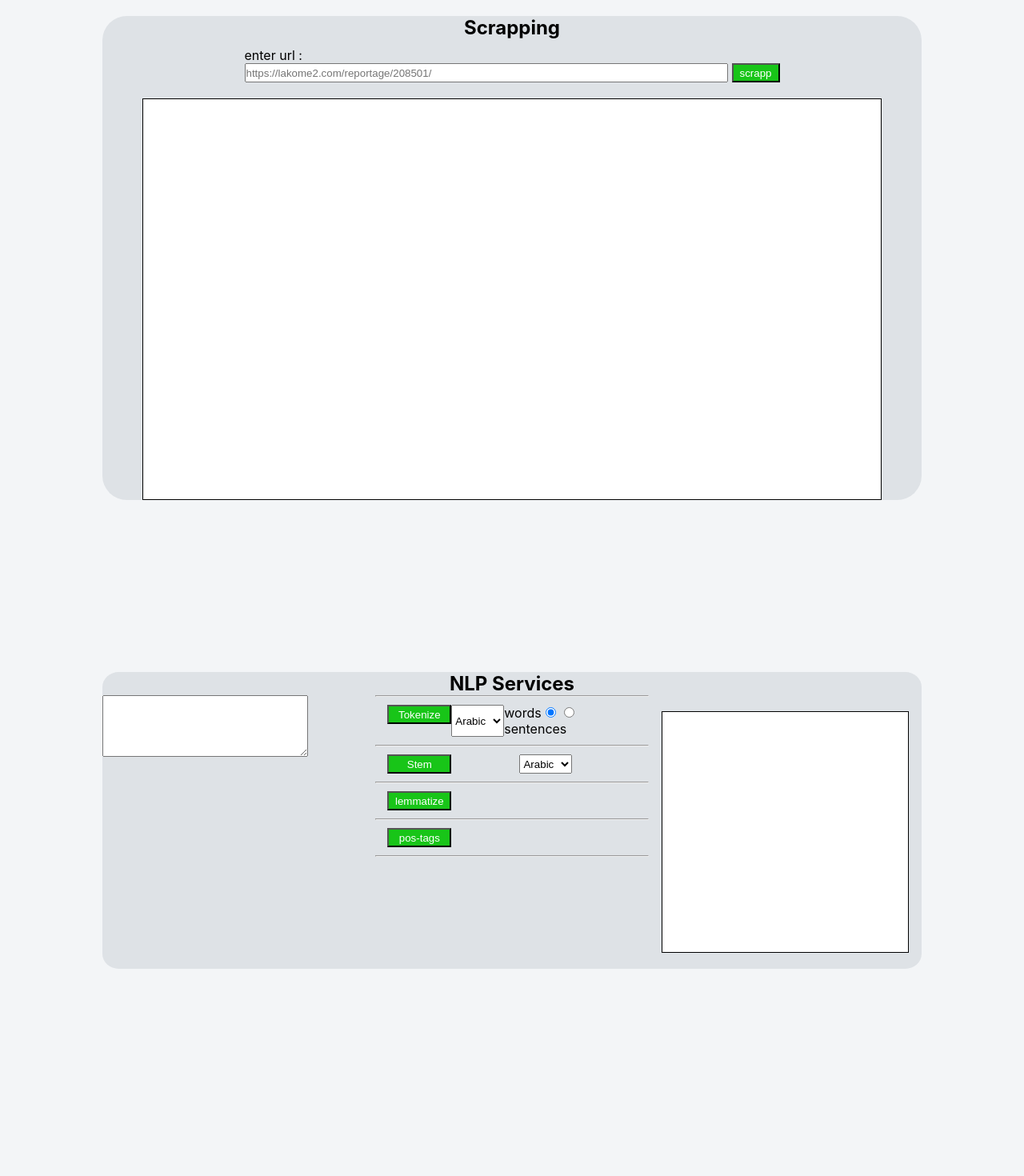
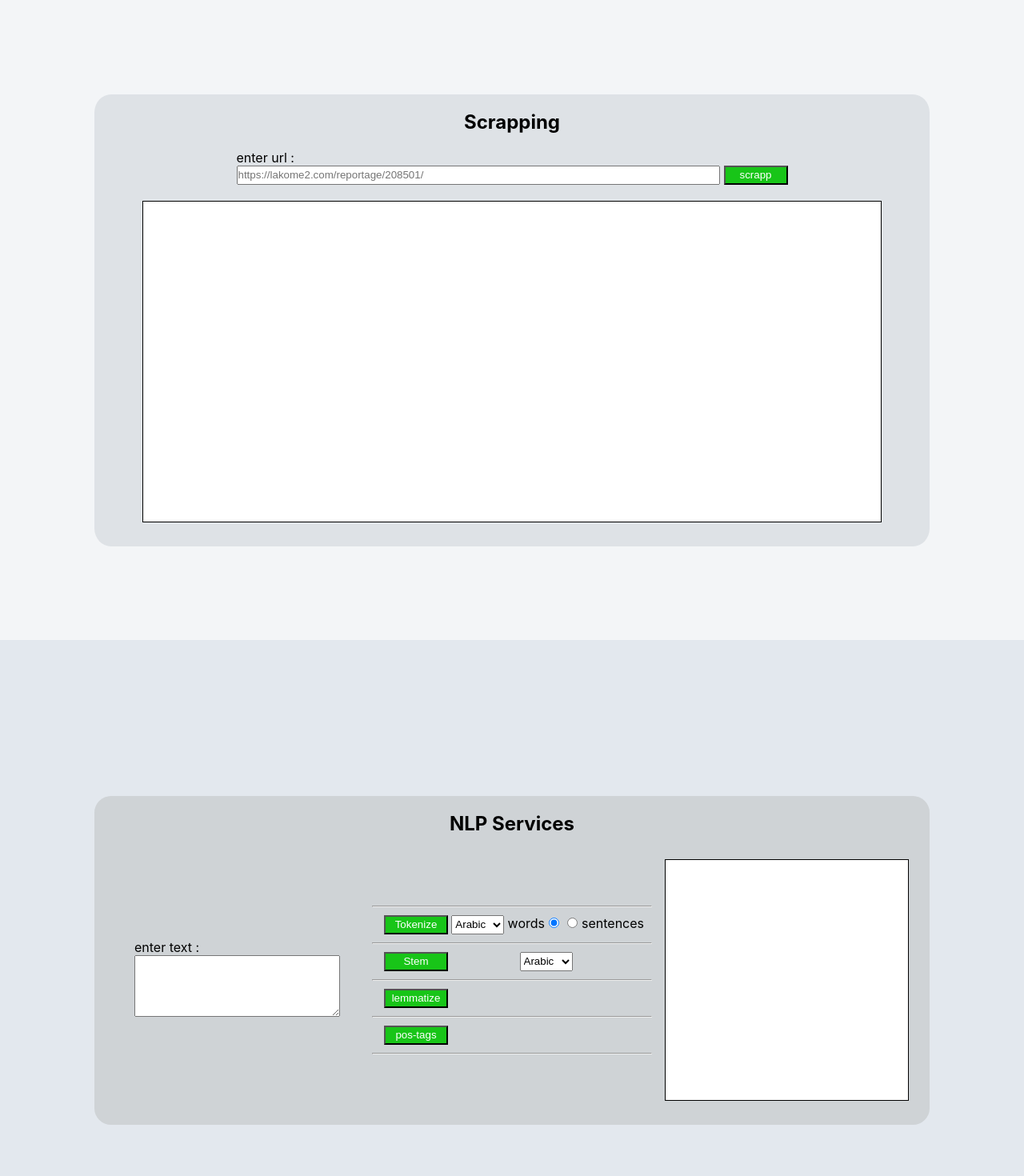
Before and after one commit to toihirhalim/detect-covid-fake-news, a React (Create React App) app in the folder client/: page / in a window 1280 px wide. Shown: the top 1470 px of the page at 80% size. Built offline with nearby package versions, Linux system fonts and the light colour scheme.

Commit message:
update design

```diff
--- a/client/src/App.css
+++ b/client/src/App.css
@@ -4,14 +4,24 @@
   padding: 0;
 }
 
-.scrapping {
-  padding-top: 20px;
+.scrapping{
   width: 100%;
   height: 100vh;
+  display: flex;
+  align-items: center;
+  background-color: rgb(243, 245, 247);
 }
 
+
+
 .nlp {
-  padding-top: 20px;
   width: 100%;
   height: 100vh;
+  display: flex;
+  align-items: center;
+  background-color: rgb(227, 232, 238);
 }
+
+button:hover {
+  background-color: rgb(24, 173, 24);
+}
--- a/client/src/App.js
+++ b/client/src/App.js
@@ -11,7 +11,6 @@ function App() {
       <div className="nlp">
         <NlpServices />
       </div>
-
     </div>
   );
 }
--- a/client/src/components/nlp/NlpServices.js
+++ b/client/src/components/nlp/NlpServices.js
@@ -1,7 +1,7 @@
 import React, { useState } from 'react'
 import Options from './Options';
 import Outpput from './Output';
-import './styles.css'
+import './nlp.css'
 
 export default function NlpServices() {
     const [textInput, setTextInput] = useState("")
@@ -14,7 +14,11 @@ export default function NlpServices() {
             <h2>NLP Services</h2>
             <div className="services">
                 <div className="service-input">
-                    <textarea value={textInput} cols="30" rows="5" onChange={e => setTextInput(e.target.value)} />
+                    <div>
+                        <p>enter text :</p>
+                        <textarea value={textInput} cols="30" rows="5" onChange={e => setTextInput(e.target.value)} />
+                    </div>
+
                 </div>
                 <div className="service-options">
                     <Options textInput={textInput} setOutput={setOutput} setArray={setArray} />
--- a/client/src/components/nlp/Options.js
+++ b/client/src/components/nlp/Options.js
@@ -3,12 +3,13 @@ import Lemmatizing from './options/Lemmatizing'
 import PosTag from './options/PosTag'
 import Stemming from './options/Stemming'
 import Tokenize from './options/Tokenize'
+import './nlp.css'
 
 
 export default function Options({ textInput, setOutput, setArray }) {
 
     return (
-        <div>
+        <div className="options-container">
             <hr />
             <Tokenize textInput={textInput} setOutput={setOutput} setArray={setArray} />
             <hr />
--- a/client/src/components/nlp/Output.js
+++ b/client/src/components/nlp/Output.js
@@ -1,5 +1,5 @@
 import React from 'react'
-import './styles.css'
+import './nlp.css'
 
 export default function Output({ output, array }) {
     return (
@@ -10,9 +10,9 @@ export default function Output({ output, array }) {
                         <div>
                             <p>{'['}</p>
                             {
-                                output.map(item => {
+                                output.map((item, index )=> {
                                     return (
-                                        <p className="result-field-item">'{item}',</p>
+                                        <p key={index} className="result-field-item">'{item}',</p>
                                     )
                                 })
                             }
@@ -23,9 +23,9 @@ export default function Output({ output, array }) {
                         <div>
                             <p>{'{'}</p>
                                {
-                                    output.map(item => {
+                                    output.map((item, index ) => {
                                         return (
-                                            <p className="result-field-item">'{item[0]}' : '{item[1]}'</p>
+                                            <p key={index} className="result-field-item">'{item[0]}' : '{item[1]}'</p>
                                         )
                                     })
                                }
--- a/client/src/components/nlp/styles.css
+++ b/client/src/components/nlp/nlp.css
@@ -2,16 +2,21 @@
 .services-container {
     width: 80%;
     margin: auto;
+    padding: 10px;
     border-radius: 2%/5%;
-    background-color: rgb(222, 226, 230);
+    background-color: rgb(207, 211, 214);
 }
-
+.service-input, .service-options, .service-output {
+    flex: 1;
+    display: flex;
+    justify-content: center;
+    align-items: center;
+}
+.options-container{
+    min-width: 350px;
+}
 .services {
     display: flex;
-}
-
-.service-input, .service-options, .service-output {
-    flex: 1;
 }
 
 .tokenization-container, .stemming-container, .lemmatzing-container, .pos-tag-container {
--- a/client/src/components/nlp/options/Lemmatizing.js
+++ b/client/src/components/nlp/options/Lemmatizing.js
@@ -1,6 +1,6 @@
 import React from 'react'
 import graphQlApi from '../../api/graphQL'
-import '../styles.css'
+import '../nlp.css'
 
 export default function Lemmatizing({ textInput, setOutput, setArray }) {
 
--- a/client/src/components/nlp/options/PosTag.js
+++ b/client/src/components/nlp/options/PosTag.js
@@ -1,6 +1,6 @@
 import React from 'react'
 import graphQlApi from '../../api/graphQL'
-import '../styles.css'
+import '../nlp.css'
 
 export default function PosTag({ textInput, setOutput, setArray }) {
 
--- a/client/src/components/nlp/options/Stemming.js
+++ b/client/src/components/nlp/options/Stemming.js
@@ -1,6 +1,6 @@
 import React, { useState } from 'react'
 import graphQlApi from '../../api/graphQL'
-import '../styles.css'
+import '../nlp.css'
 
 export default function Stemming({ textInput, setOutput, setArray }) {
     const [language, setLanguage] = useState('arabic')
@@ -25,7 +25,7 @@ export default function Stemming({ textInput, setOutput, setArray }) {
         <div className="stemming-container">
             <button className="options-btn" onClick={stem}>Stem</button>
             <select onChange={e => { setLanguage(e.target.value); }}>
-                <option value="arabic" selected>Arabic</option>
+                <option value="arabic">Arabic</option>
                 <option value="english">English</option>
             </select>
             <div>
--- a/client/src/components/nlp/options/Tokenize.js
+++ b/client/src/components/nlp/options/Tokenize.js
@@ -1,6 +1,6 @@
 import React, { useState } from 'react'
 import graphQlApi from '../../api/graphQL'
-import '../styles.css'
+import '../nlp.css'
 
 
 export default function Tokenize({ textInput, setOutput, setArray }) {
@@ -26,7 +26,7 @@ export default function Tokenize({ textInput, setOutput, setArray }) {
         <div className="tokenization-container">
             <button className="options-btn" onClick={tokenize}>Tokenize</button>
             <select onChange={e => { setLanguage(e.target.value); }}>
-                <option value="arabic" selected>Arabic</option>
+                <option value="arabic">Arabic</option>
                 <option value="english">English</option>
             </select>
             <div>
--- a/client/src/components/scrapping/scrapping.css
+++ b/client/src/components/scrapping/scrapping.css
@@ -1,12 +1,13 @@
 h2 {
     text-align: center;
+    padding: 10px;
   }
-
 
 .scrapping-container {
     width: 80%;
     margin: auto;
-    border-radius: 3%/5%;
+    border-radius: 2%/4%;
+    padding: 10px;
     background-color: rgb(222, 226, 230);
 }
 form {
@@ -18,8 +19,11 @@ form {
     background-color: rgb(24, 197, 24);
     color: white;
     height: 24px;
-    width: 60px;
+    width: 80px;
     margin-left: 5px;
+}
+#scrapp-btn:hover {
+    background-color: rgb(24, 173, 24);
 }
 
 #input-url {
@@ -32,6 +36,6 @@ form {
     border: 1px solid black;
     width: 90%;
     margin: 20px auto;
-    height: 500px;
+    height: 400px;
     overflow: auto;
 }
--- a/client/src/index.css
+++ b/client/src/index.css
@@ -5,7 +5,7 @@ body {
     sans-serif;
   -webkit-font-smoothing: antialiased;
   -moz-osx-font-smoothing: grayscale;
-  background-color: rgb(243, 245, 247);
+  background-color: rgb(255, 255, 255);
 }
 
 code {
```
